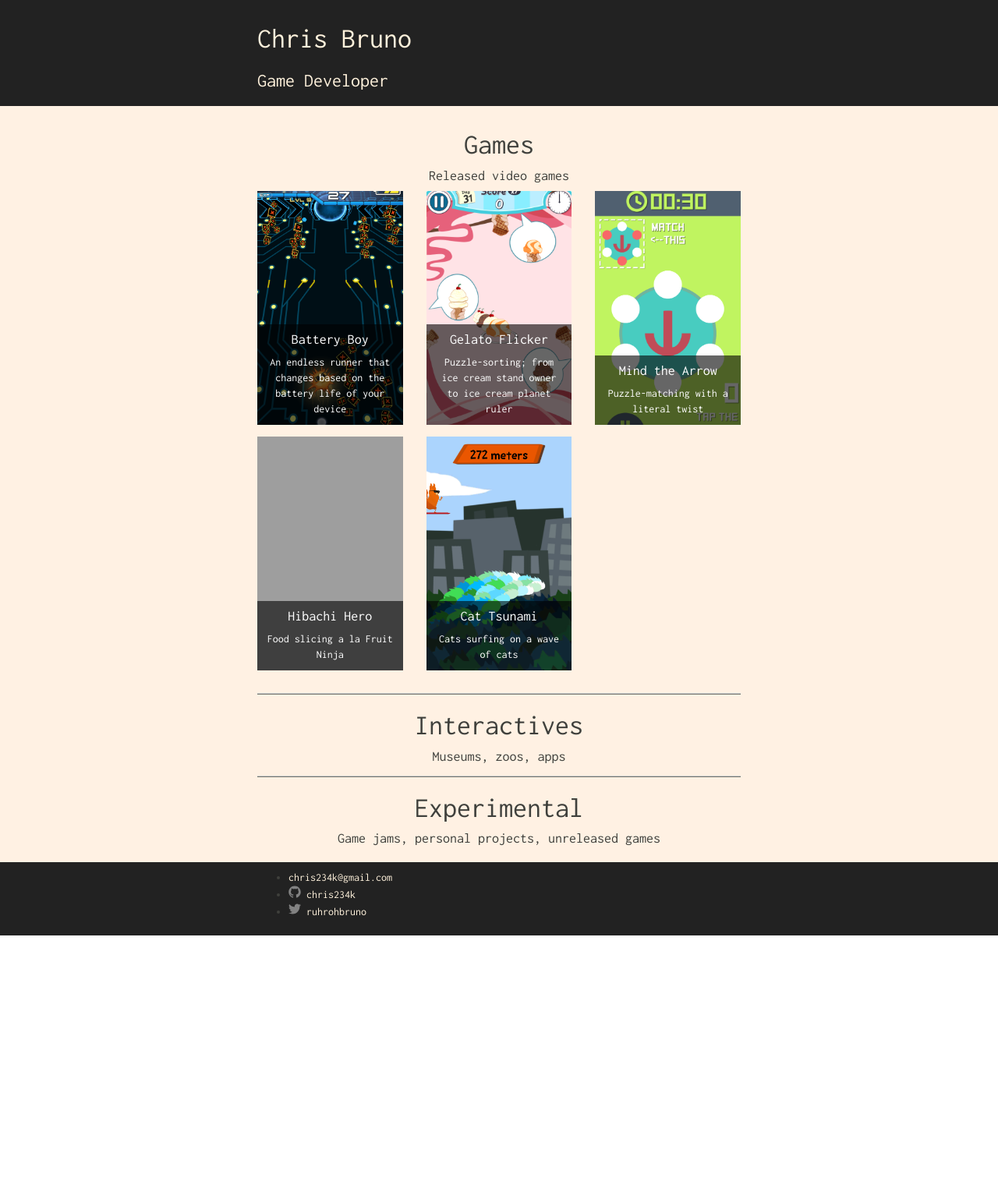
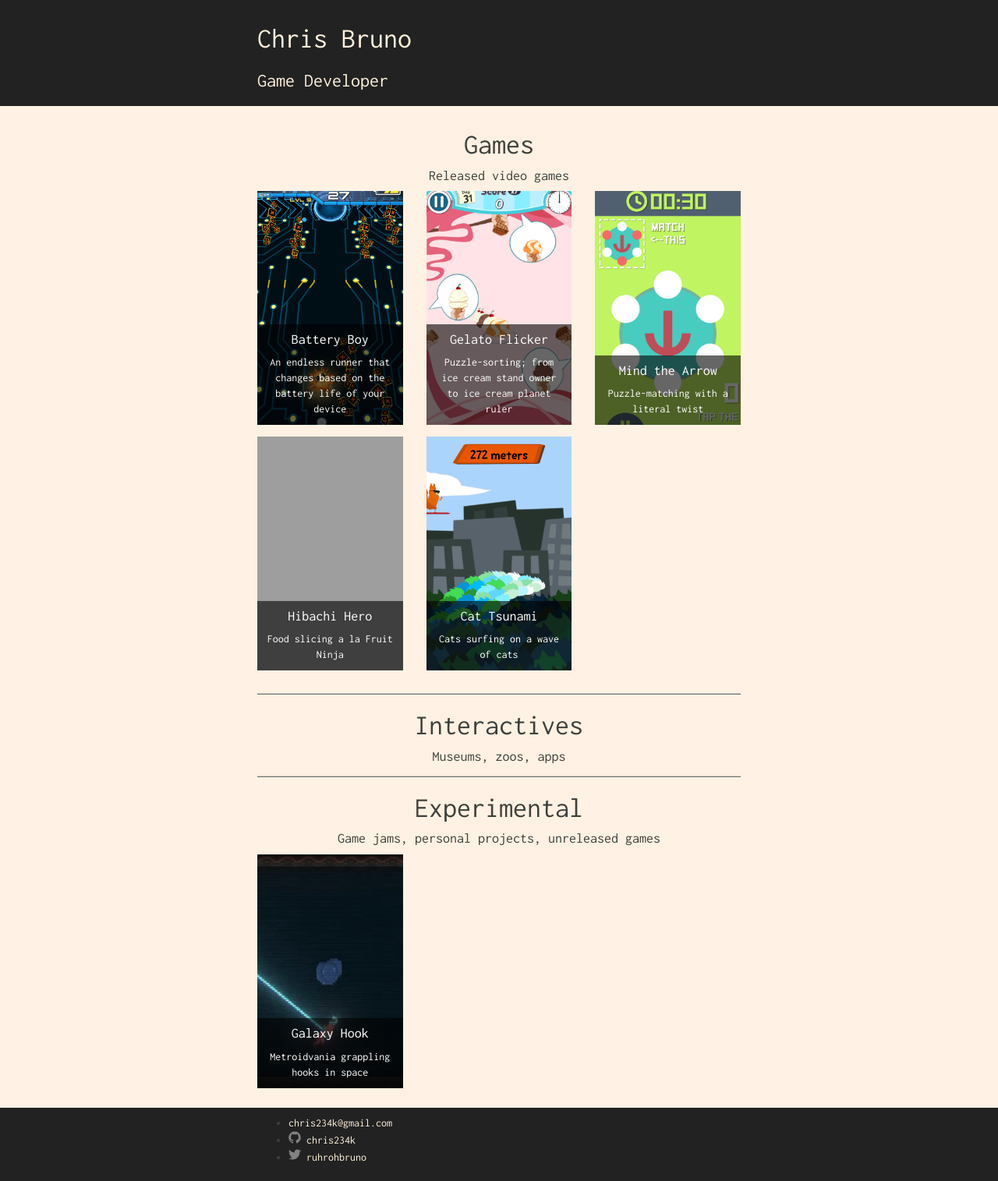
Before and after one commit to Chris234k/chris234k.github.io, a Jekyll site: the page built from index.html, in a window 1280 px wide. Shown: the whole page at 78% size. Built offline with Jekyll 4.4.1, drawn with Linux system fonts in a browser that asks for light colours; before the commit the page ends 1200 px from its top, so only the background shows below that; grey boxes are pictures that could not be loaded.

Commit message:
Layout for Experimental section. Includes support for demo-gif in place of trailer. Added Galaxy Hook page

```diff
--- a/_config.yml
+++ b/_config.yml
@@ -27,6 +27,9 @@ collections:
  games:
   output: true
   permalink: /:collection/:title/
+ experimental:
+  output: true
+  permalink: /:collection/:title/
 
 # Build settings
 markdown: kramdown
--- a/_layouts/game.html
+++ b/_layouts/game.html
@@ -11,6 +11,10 @@ layout: default
   {% if page.trailer %}
   <div class="aspectratio">
     <iframe src="{{page.trailer}}" frameborder="0" allowfullscreen></iframe>
+  </div>
+  {% elsif page.demo-gif %}
+  <div class="aspectratio">
+    <img src="{{page.demo-gif}}" class="demo-gif">
   </div>
   {% endif %}
   <div style="text-align: center;">
--- a/assets/css/style.scss
+++ b/assets/css/style.scss
@@ -102,7 +102,7 @@ hr {
     padding-bottom: 56.25%
 }
 
-.aspectratio iframe {
+.aspectratio iframe, .demo-gif {
     position: absolute;
     width: 100%;
     height: 100%;
--- a/index.html
+++ b/index.html
@@ -20,13 +20,31 @@ layout: default
   </a>
   {% endfor %}
 </div>
+
 <hr/>
+
 <span style="text-align: center;">
   <h1>Interactives</h1>
     <h4>Museums, zoos, apps</h4>
 </span>
+
 <hr/>
+
 <span style="text-align: center;">
   <h1>Experimental</h1>
     <h4>Game jams, personal projects, unreleased games</h4>
 </span>
+<div class="row" style="text-align: center;">
+  {% assign exps = site.experimental | sort: 'grid-rank' %}
+  {% for exp in exps %}
+  <!-- a tag with display: block behaves exactly like a div -->
+  <a href="{{exp.url}}" class="col-md-4" style="display: block; padding-bottom: 15px;">
+    <div class="center-cropped" style="background-image: url({{exp.thumbnail}});">
+      <span class="thumbnail_description">
+    	<h4>{{exp.title}}</h4>
+    	<p>{{exp.pitch}}</p>
+      </span>
+    </div>
+  </a>
+  {% endfor %}
+</div>
--- a/todo.txt
+++ b/todo.txt
@@ -8,8 +8,10 @@ try to order by precedence
 - add space between grid thumbnails (current ones expand so are clickable outside visuals)
 - scale grid thumbnails down with screen (mobile looks eh) to reveal more of the image
 
-- alternative to trailer link: landscape screenshot (at least for games)
+- alternative to trailer link: landscape screenshot / gif (at least for games)
 
 - DESIGN (removed slate stylesheet)
--- header & footer style (footer needs love)
+-- header & footer style (footer needs love: http://matthewjamestaylor.com/blog/keeping-footers-at-the-bottom-of-the-page bootstrap also has a 'sticky footer')
 -- home button (name doesn't read as button)
+
+- loop twitter embedded gif by default (see Galaxy Hook)
```
Also changed, not shown: _experimental/galaxyhook.md (added, +16 -0 lines), assets/images/gh.png (added).
